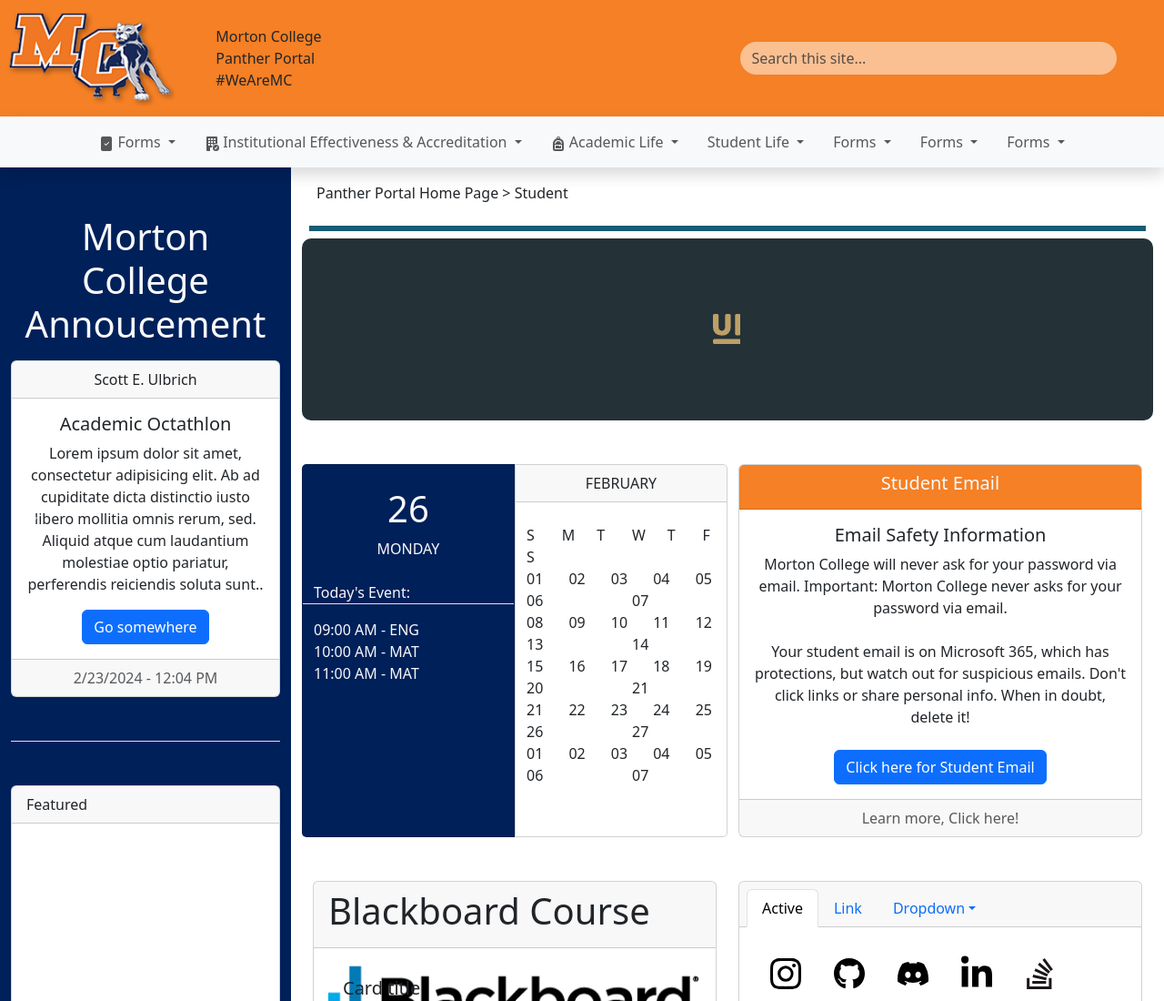
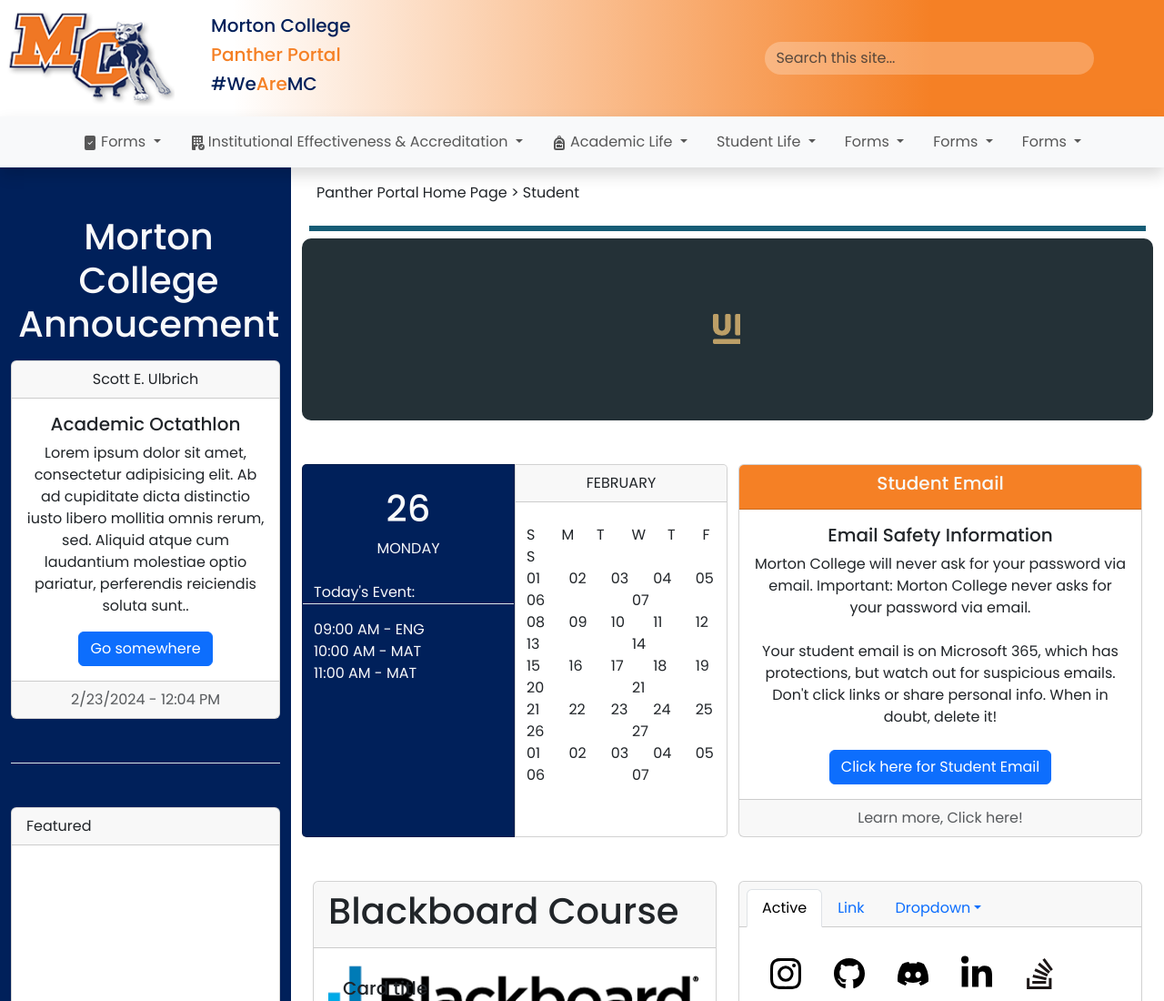
Before and after one commit to VictorCalderonJ/Morton_college, a website: page Homepage.html in a window 1280 px wide. Shown: the top 1100 px of the page at 91% size. Drawn offline with nearby package versions, Linux system fonts and the light colour scheme; grey boxes are pictures that could not be loaded.

Commit message:
NavBar Completed

```diff
--- a/Homepage.html
+++ b/Homepage.html
@@ -3,38 +3,45 @@
 <head>
     <meta charset="UTF-8">
     <title>Title</title>
+<!--    <link rel=-->
+
+    <link rel="preconnect" href="https://fonts.googleapis.com">
+    <link rel="preconnect" href="https://fonts.gstatic.com" crossorigin>
+    <link href="https://fonts.googleapis.com/css2?family=Poppins:ital,wght@0,100;0,200;0,300;0,400;0,500;0,600;0,700;0,800;0,900;1,100;1,200;1,300;1,400;1,500;1,600;1,700;1,800;1,900&display=swap" rel="stylesheet">
+
     <link href="https://cdn.jsdelivr.net/npm/bootstrap@5.3.2/dist/css/bootstrap.min.css" rel="stylesheet"
           integrity="sha384-T3c6CoIi6uLrA9TneNEoa7RxnatzjcDSCmG1MXxSR1GAsXEV/Dwwykc2MPK8M2HN" crossorigin="anonymous">
     <link rel="stylesheet" href="style.css">
+
 </head>
 <body>
 
 <div class="container-fluid">
         <div class="row">
             <nav class="navbar navbar-expand-lg test1 navbarWidth shadow">
-                <div class="col-2">
+                <div style="background-color: white">
                     <a class="navbar-brand" href="#">
                         <img src="img/MC.jpeg" class="px-2" height="200" width="200" alt=""/>
                     </a>
                 </div>
 
                 <div class="col px-3">
-                    <span class="m-2">
+
+                    <h5 style="color: #02205A">
                         Morton College
-                    </span>
-                    <br>
-                    <span class="m-2">
+                    </h5>
+                    <h5 style="color: #F58025">
                         Panther Portal
-                    </span>
-                    <br>
-                    <span class="m-2">
-                        #WeAreMC
-                    </span>
+                    </h5>
+                    <h5 style="color: #02205A">
+                        #We<span style="color: #F58025;">Are</span>MC
+                    </h5>
                 </div>
 
                 <div class="col">
                     <form>
                         <div class="d-flex justify-content-center">
+                            <!-- Apply the custom class to the input field -->
                             <input type="text" class="form-control FormSearchStyle border-0 RoundByForce"
                                    placeholder="Search this site...">
                         </div>
--- a/style.css
+++ b/style.css
@@ -1,6 +1,11 @@
+body {
+    font-family: 'Poppins', sans-serif;
+}
+
+
 
 .test1{
-    background-color: #F58025;
+    background: linear-gradient(to right, white 20%, #F58025 80%);
 }
 
 .VH100{
@@ -29,8 +34,8 @@ img {
 }
 
 .FormSearchStyle{
-    width: 80%;
-    background-color: rgba(255, 255, 255, 0.5);
+    width: 70%;
+    background-color: rgba(255, 255, 255, 0.25); /* Change background color to white when focused */
 }
 
 .RoundByForce{
@@ -351,3 +356,12 @@ img {
 .bg-calender1 {
     background-color: #F58025;
 }
+
+/*.FormSearchStyle {*/
+/*    background-color: #F58025;*/
+/*    transition: background-color 0.3s;*/
+/*}*/
+
+.FormSearchStyle:focus {
+    background-color: rgba(255, 255, 255, 0.5);
+}
```
